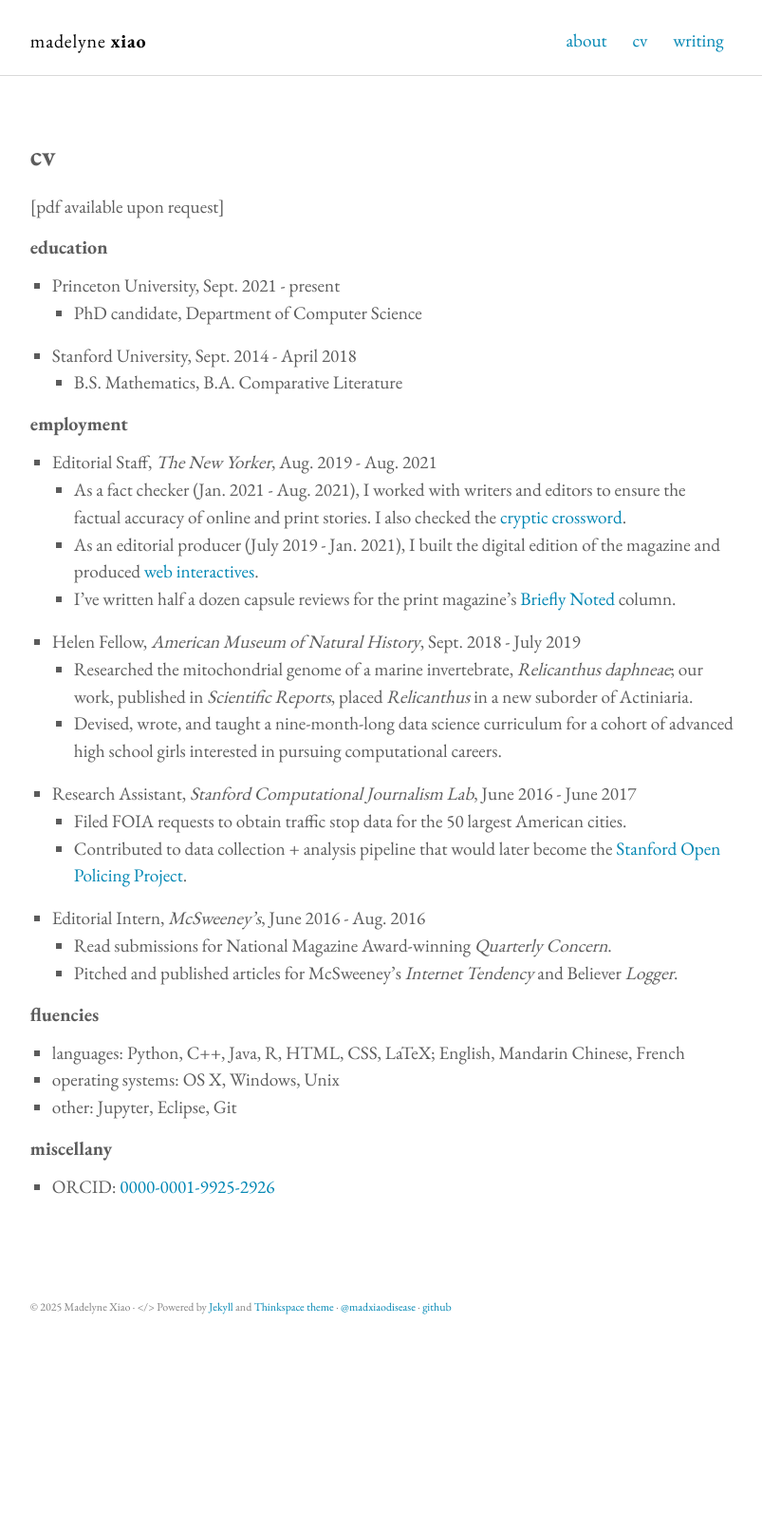
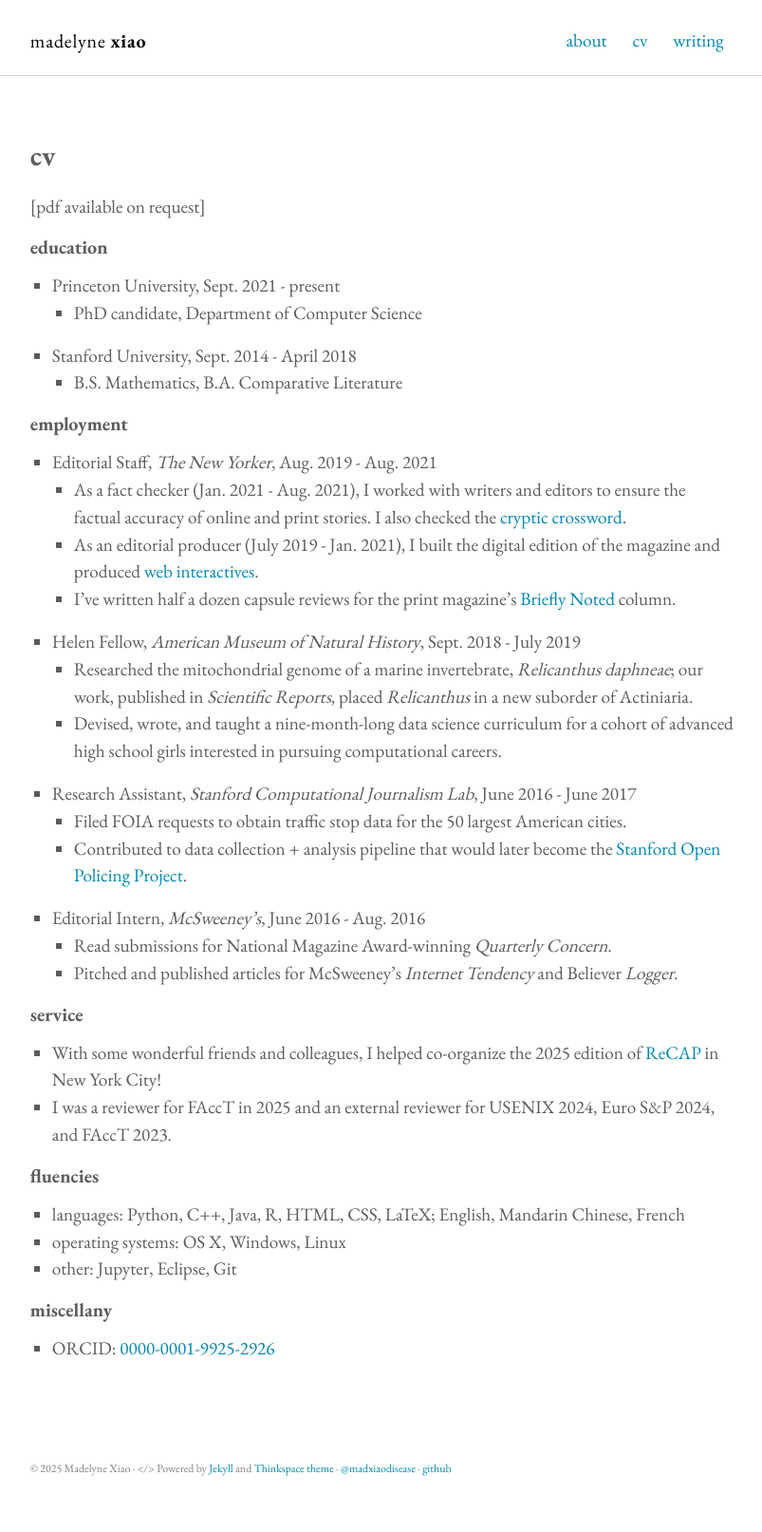
Before and after one commit to madelyne/madelyne.github.io, a Jekyll site: the page built from cv.md, in a window 1280 px wide. Shown: the whole page at 95% size, without its empty margins (237-1040 px from the left). Built offline with Jekyll 4.4.1, drawn with Linux system fonts in a browser that asks for light colours; before the commit the page ends 1443 px from its top, so only the background shows below that.

Commit message:
Update cv.md

```diff
--- a/cv.md
+++ b/cv.md
@@ -4,7 +4,7 @@ title: cv
 permalink: /cv/
 ---
 
-[pdf available upon request]
+[pdf available on request]
 
 #### education
 * Princeton University, Sept. 2021 - present
@@ -12,6 +12,7 @@ permalink: /cv/
 
 * Stanford University, Sept. 2014 - April 2018
 	- B.S. Mathematics, B.A. Comparative Literature
+
 
 #### employment
 * Editorial Staff, _The New Yorker_,  Aug. 2019 - Aug. 2021
@@ -31,9 +32,15 @@ permalink: /cv/
 	-  Read submissions for National Magazine Award-winning _Quarterly Concern_.
 	-  Pitched and published articles for McSweeney's _Internet Tendency_ and Believer _Logger_.
 
+
+#### service
+* With some wonderful friends and colleagues, I helped co-organize the 2025 edition of [ReCAP](https://recapworkshop.online/) in New York City!
+* I was a reviewer for FAccT in 2025 and an external reviewer for USENIX 2024, Euro S&P 2024, and FAccT 2023.
+
+
 #### fluencies
 * languages: Python, C++, Java, R, HTML, CSS, LaTeX; English, Mandarin Chinese, French
-* operating systems: OS X, Windows, Unix
+* operating systems: OS X, Windows, Linux
 * other: Jupyter, Eclipse, Git
 
 
```
